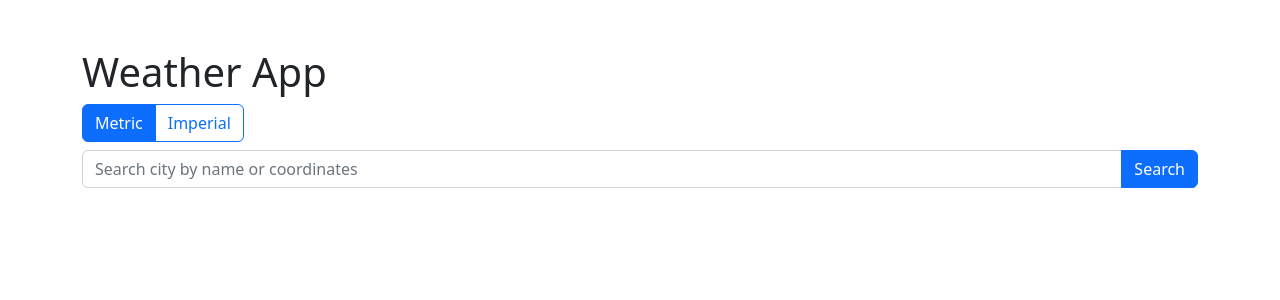
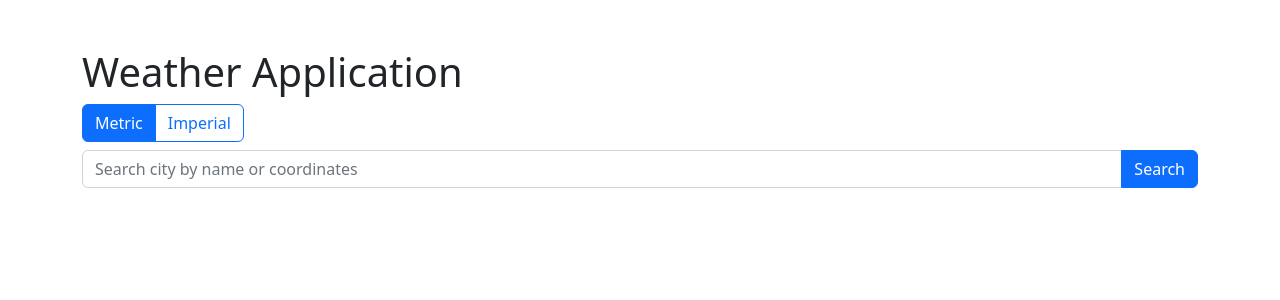
Before and after one commit to SirFourier/graphing-calculator, a React (Create React App) app: page / in a window 1280 px wide. Shown: the top 300 px of the page. Built offline with nearby package versions, Linux system fonts and the light colour scheme.

Commit message:
title updated

```diff
--- a/src/App.jsx
+++ b/src/App.jsx
@@ -9,7 +9,7 @@ export default function App() {
 
   return (
     <div className="container mt-5">
-      <h1>Weather App</h1>
+      <h1>Weather Application</h1>
       <SearchQuery />
       {weather?.OK && <Weather />}
     </div>
```
